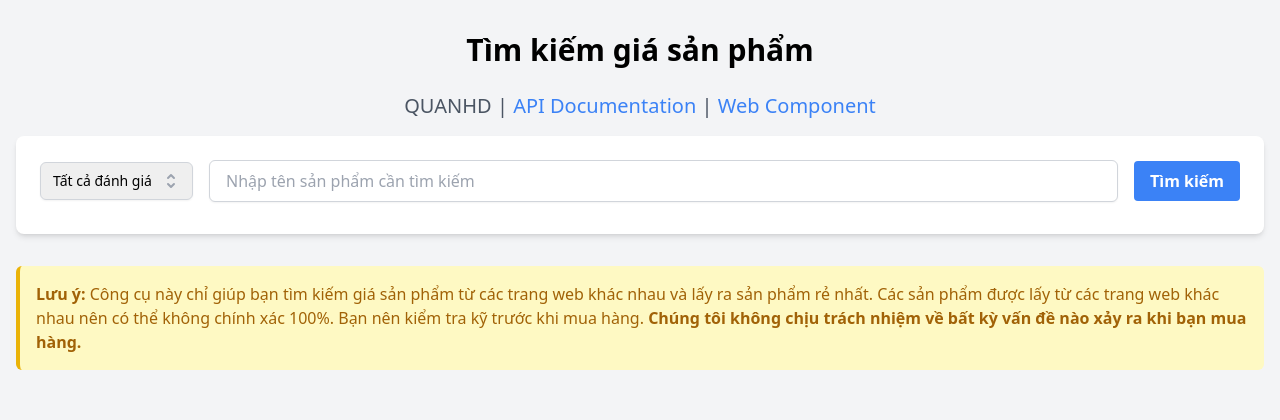
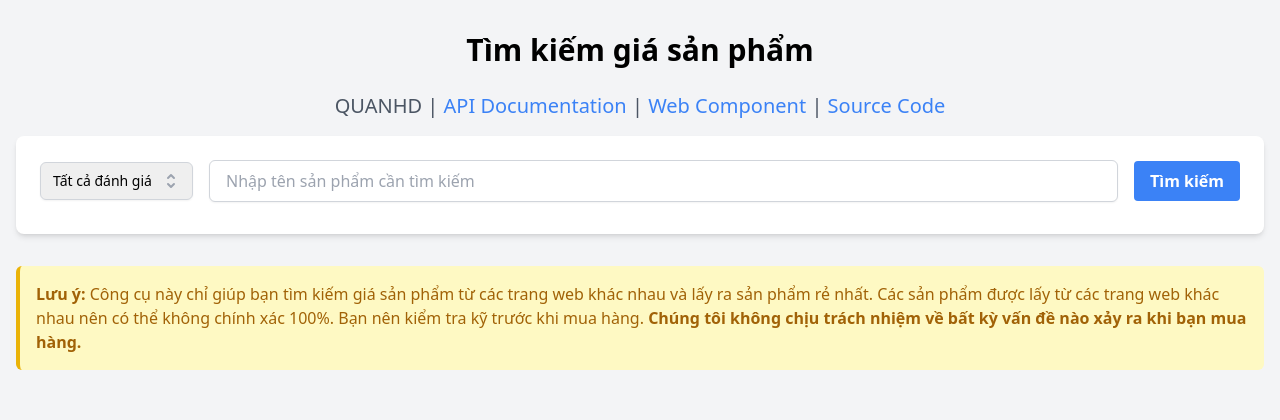
Before and after one commit to HDQuanDev/search-gia, a Flask app: page / in a window 1280 px wide. Shown: the top 420 px of the page. Run offline with Flask 3, Linux system fonts and the light colour scheme; some libraries are stand-ins or nearby versions.

Commit message:
feat: Add source code link to the homepage
- Added a link to the source code repository on the homepage.

```diff
--- a/templates/index.html
+++ b/templates/index.html
@@ -83,7 +83,7 @@
             <a href="{{ url_for('api_docs') }}#api_docs" class="text-blue-500 hover:underline">
                 API Documentation
             </a> | <a href="{{ url_for('api_docs') }}#web-component" class="text-blue-500 hover:underline">
-                Web Component </a>
+                Web Component </a> | <a href="https://github.com/HDQuanDev/search-gia" class="text-blue-500 hover:underline">Source Code</a>
         </p>
         <!-- Form tìm kiếm -->
         <div class="bg-white dark:bg-gray-800 rounded-lg shadow-md p-6 mb-8">
```
